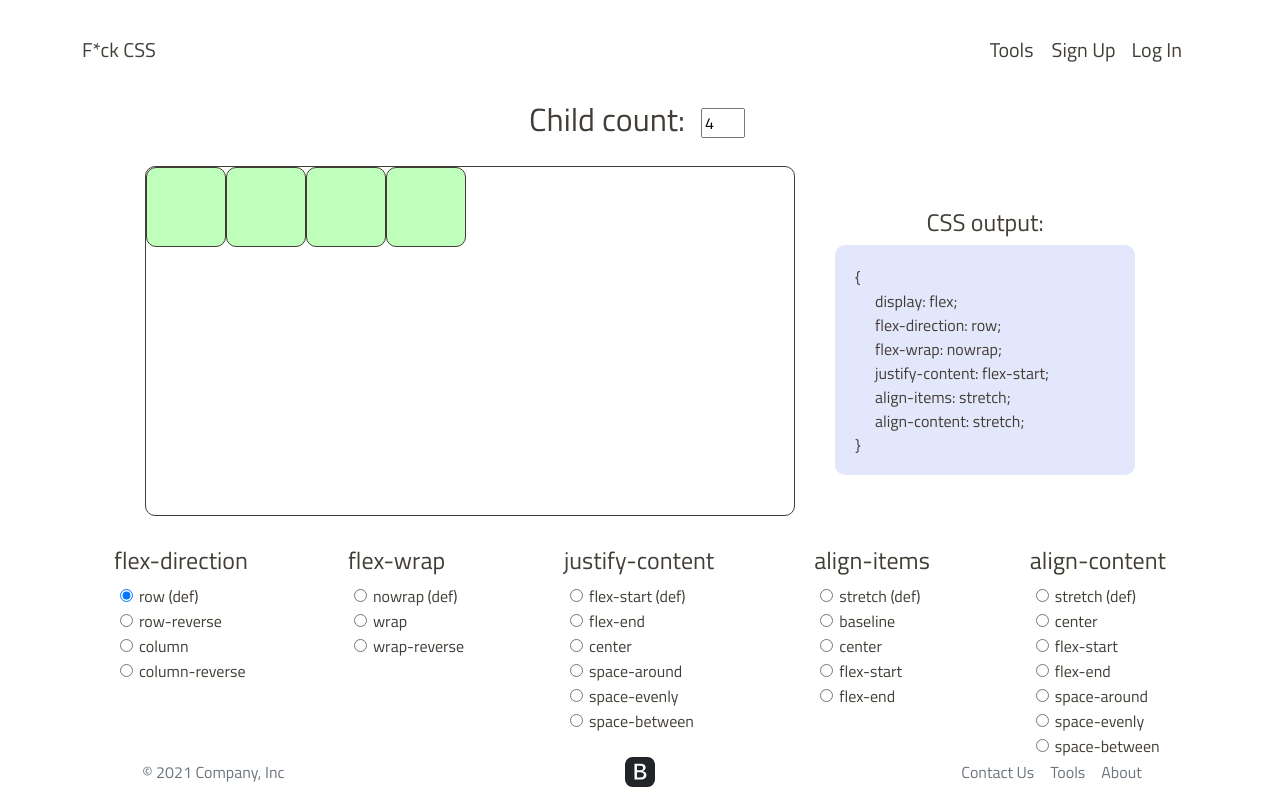
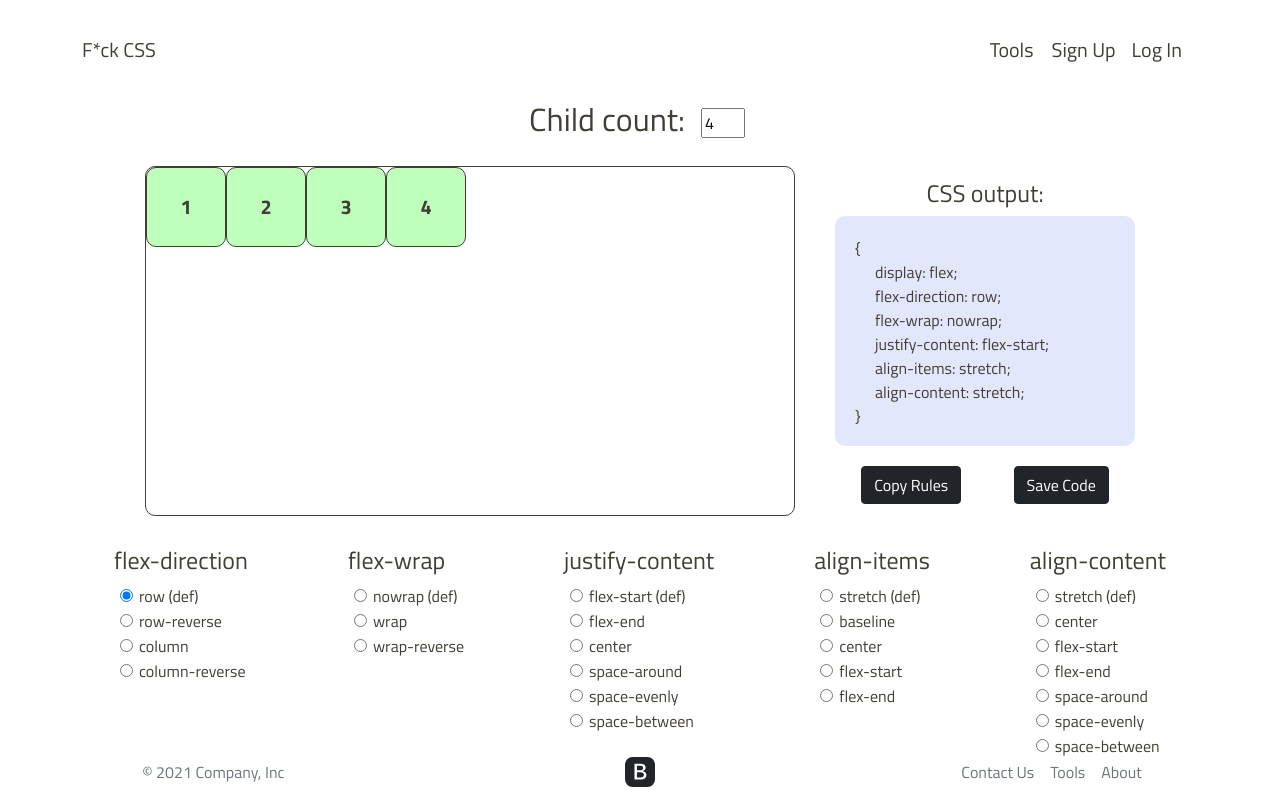
Before and after one commit to fck-css/web, a React (Create React App) app: page /flexbox in a window 1280 px wide. Built offline with nearby package versions, Linux system fonts and the light colour scheme.

Commit message:
Added numbers to flebox children.

```diff
--- a/src/components/Flexbox/FlexboxChild/FlexboxChild.jsx
+++ b/src/components/Flexbox/FlexboxChild/FlexboxChild.jsx
@@ -1,11 +1,11 @@
 import react from 'react'
 import './FlexboxChild.scss'
 
-const FlexboxChild = () => {
+const FlexboxChild = ({ number }) => {
 
     return (
         <div className="FlexboxChild">
-
+            <p>{number + 1}</p>
         </div>
     )
 }
--- a/src/components/Flexbox/FlexboxChild/FlexboxChild.scss
+++ b/src/components/Flexbox/FlexboxChild/FlexboxChild.scss
@@ -6,4 +6,13 @@
     background-color: $light-green-color;
     border: 0.5px solid;
     border-radius: 10px;
+    display: flex;
+    justify-content: center;
+    align-items: center;
 }
+
+.FlexboxChild > p {
+    margin: 0;
+    font-size: 20px;
+    font-weight: bold;
+}
--- a/src/views/Flexbox/Flexbox.jsx
+++ b/src/views/Flexbox/Flexbox.jsx
@@ -20,7 +20,7 @@ const Flexbox = () => {
         setOutput({
             ...output,
             [name]: value
-          })
+        })
     }
 
     return (
@@ -39,7 +39,7 @@ const Flexbox = () => {
 
             <div className="parent-output-div">
                 <div className="parent-div" style={output}>
-                    {Array(childCount).fill(<FlexboxChild />)}
+                    {Array.from(Array(childCount).keys()).map(child => <FlexboxChild number={child}/>)}
                 </div>
                 <div>
                     <h4>CSS output:</h4>
@@ -54,6 +54,11 @@ const Flexbox = () => {
                             <p> {`align-content: ${output['align-content']};`}</p>
                         </div>
                         <p> {`}`}</p>
+                    </div>
+
+                    <div className="flexbox-buttons">
+                        <button className='btn btn-dark'>Copy Rules</button>
+                        <button className='btn btn-dark'>Save Code</button>
                     </div>
                 </div>
             </div>
--- a/src/views/Flexbox/Flexbox.scss
+++ b/src/views/Flexbox/Flexbox.scss
@@ -68,3 +68,11 @@
 input {
     margin: 6px;
 }
+
+.flexbox-buttons {
+    margin-top: 20px;
+    width: 100%;
+    display: flex;
+    justify-content: space-around;
+    align-items: center;
+}
```
